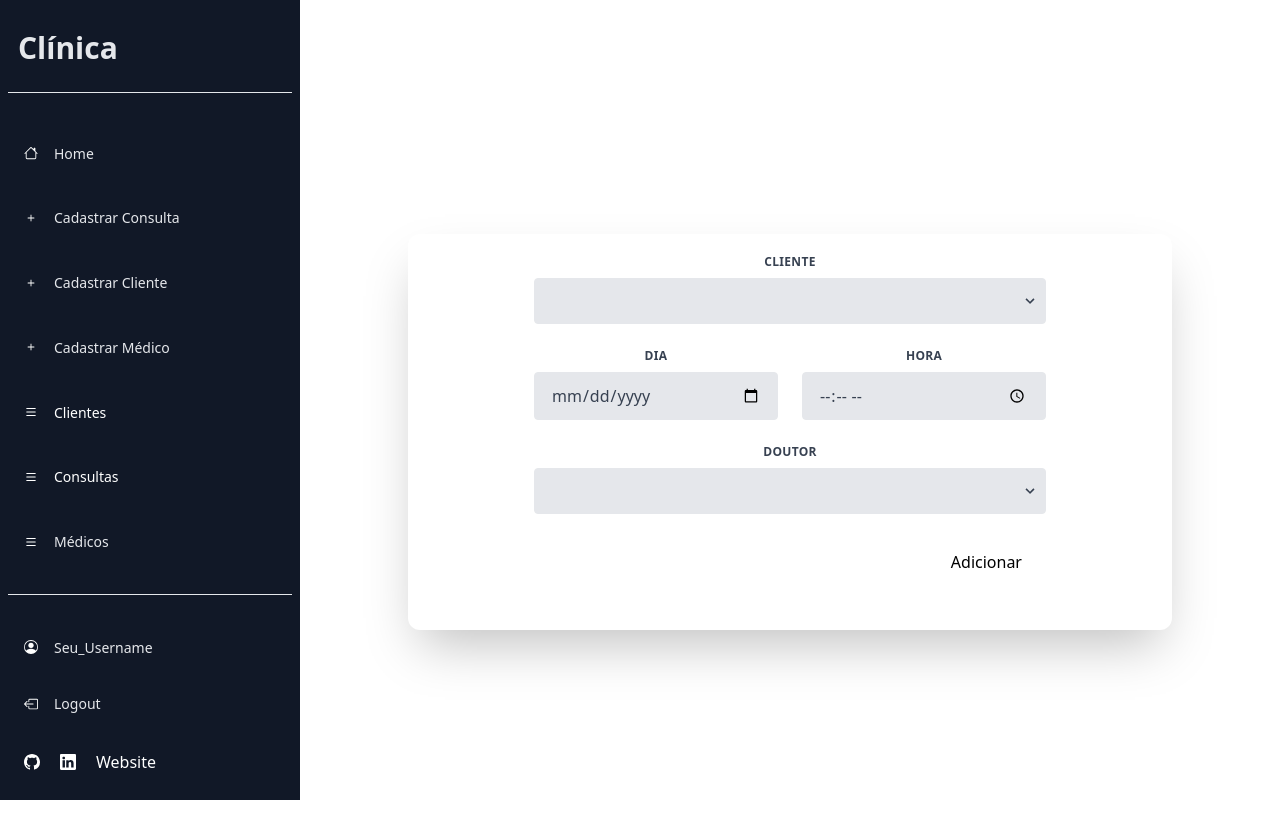
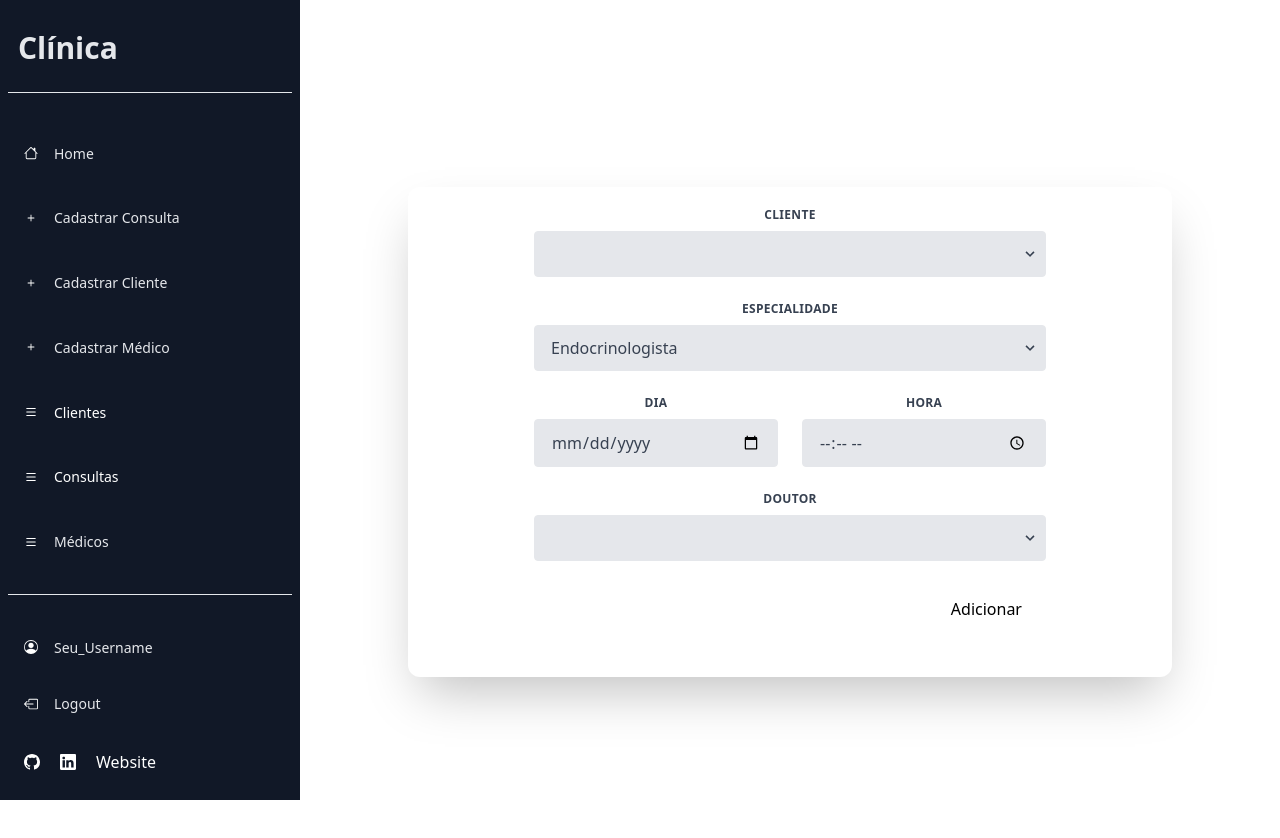
Before and after one commit to jfmartinsvred1/Clinica, a React (Vite) app: page /createAppointment in a window 1280 px wide. Shown: the top 838 px of the page. Built offline with nearby package versions, Linux system fonts and the light colour scheme.

Commit message:
filter dorctors with specialty

```diff
--- a/src/App.tsx
+++ b/src/App.tsx
@@ -20,6 +20,7 @@ export type Client={
 export type Appointment={
   id:string,
   client:Client|null,
+  specialty:string,
   day:Date
   doctor:Doctor|null
 }
--- a/src/components/doctors/index.tsx
+++ b/src/components/doctors/index.tsx
@@ -16,6 +16,11 @@ const Doctors = ({ doctors }: DoctorsProps) => {
         {
             field: "lastName",
             headerName: 'Sobrenome',
+            width: 110
+        },
+        {
+            field: "specialty",
+            headerName: 'Especialidade',
             width: 110
         },
         {
--- a/src/components/registerAppointment/index.tsx
+++ b/src/components/registerAppointment/index.tsx
@@ -12,12 +12,28 @@ type RegisterAppointmentProps = {
 };
 
 const RegisterAppointment = ({ doctors, lastClient, clients,setAppointments,appointments }: RegisterAppointmentProps) => {
+    const specialtyM = [
+        "Endocrinologista",
+        "Cardiologista",
+        "Pediatra",
+        "Dermatologista",
+        "Oftalmologista",
+        "Ortopedista",
+        "Ginecologista",
+        "Urologista",
+        "Neurologista",
+        "Gastroenterologista",
+        "Psiquiatra",
+        "Reumatologista"
+      ];
     const [appointment, setAppointment] = useState<Appointment>({
         id: "",
         client: lastClient ? lastClient : clients[0] || { name: "", lastName: "", cpf: "", cep: "" },
-        day: new Date(),
+        day: new Date(10,10,2024),
+        specialty:specialtyM[0],
         doctor: doctors[0] || { name: "", lastName: "", id: "", openingDaysAndTimes: [] }
     });
+
 
     const handleDateChange = (e: React.ChangeEvent<HTMLInputElement>) => {
         const selectedDate = new Date(e.target.value);
@@ -91,6 +107,31 @@ const RegisterAppointment = ({ doctors, lastClient, clients,setAppointments,appo
                         </div>
                     </div>
                 )}
+                <div className="flex flex-wrap -mx-3 mb-6">
+                        <div className="w-full px-3">
+                            <label className="block uppercase tracking-wide text-gray-700 text-xs font-bold mb-2">
+                                Especialidade
+                            </label>
+                            <div className="relative">
+                                <select
+                                    onChange={(e) => {
+                                        setAppointment(prev => ({ ...prev, specialty: e.target.value }));
+                                    }}
+                                    className="block appearance-none w-full bg-gray-200 border border-gray-200 text-gray-700 py-3 px-4 pr-8 rounded leading-tight focus:outline-none focus:bg-white focus:border-gray-500"
+                                    id="grid-state"
+                                >
+                                {specialtyM.map((s,index)=>(
+                                    <option key={index} value={s}>{s}</option>
+                                ))}
+                                </select>
+                                <div className="pointer-events-none absolute inset-y-0 right-0 flex items-center px-2 text-gray-700">
+                                    <svg className="fill-current h-4 w-4" xmlns="http://www.w3.org/2000/svg" viewBox="0 0 20 20">
+                                        <path d="M9.293 12.95l.707.707L15.657 8l-1.414-1.414L10 10.828 5.757 6.586 4.343 8z" />
+                                    </svg>
+                                </div>
+                            </div>
+                        </div>
+                    </div>
                 <div className="flex flex-wrap -mx-3 mb-6 items-center">
                     <div className="w-full md:w-1/2 px-3 mb-6 md:mb-0">
                         <label className="block uppercase tracking-wide text-gray-700 text-xs font-bold mb-2">
@@ -125,13 +166,13 @@ const RegisterAppointment = ({ doctors, lastClient, clients,setAppointments,appo
                                 value={appointment.doctor?.id}
                                 onChange={(e) => {
                                     const selectedDoctor = doctors.find(d => d.id === e.target.value);
-                                    setAppointment(prev => ({ ...prev, doctor: selectedDoctor || { name: "", lastName: "", id: "", openingDaysAndTimes: [] } }));
+                                    setAppointment(prev => ({ ...prev, doctor: selectedDoctor || { name: "",specialty:"", lastName: "", id: "", openingDaysAndTimes: [] } }));
                                 }}
                                 className="block appearance-none w-full bg-gray-200 border border-gray-200 text-gray-700 py-3 px-4 pr-8 rounded leading-tight focus:outline-none focus:bg-white focus:border-gray-500"
                                 id="grid-state"
                             >
                                 {doctors.map(doctor => (
-                                    <option value={doctor.id} key={doctor.id}>{doctor.name} {doctor.lastName}</option>
+                                   doctor.specialty===appointment.specialty && <option value={doctor.id} key={doctor.id}>{doctor.name} {doctor.lastName}</option>
                                 ))}
                             </select>
                             <div className="pointer-events-none absolute inset-y-0 right-0 flex items-center px-2 text-gray-700">
@@ -144,8 +185,7 @@ const RegisterAppointment = ({ doctors, lastClient, clients,setAppointments,appo
                 </div>
                 <div className="w-full flex-wrap -mx-3 mb-6 grid justify-items-end">
                     <button
-                        className="hover:bg-blue-700 p-3 rounded-lg hover:shadow-2xl hover:text-white"
-
+                        className="hover:bg-blue-700 p-3 disabled:cursor-not-allowed disabled:bg-white disabled:hover:text-gray-700 rounded-lg hover:shadow-2xl hover:text-white"
                         onClick={(e)=>{
                             e.preventDefault()
                             setAppointments([...appointments,appointmentWithId])
--- a/src/components/registerDoctor/index.tsx
+++ b/src/components/registerDoctor/index.tsx
@@ -5,6 +5,7 @@ import ErrorMessage from "../errorMessage";
 export type Doctor = {
     id: string;
     name: string;
+    specialty:string
     lastName: string;
     openingDaysAndTimes: {
         day: string;
@@ -20,9 +21,24 @@ type RegisterDoctorProps = {
 
 const RegisterDoctor = ({ setDoctors, doctors }: RegisterDoctorProps) => {
     const days = ["Segunda", "Terça", "Quarta", "Quinta", "Sexta"];
+    const specialtyM = [
+        "Endocrinologista",
+        "Cardiologista",
+        "Pediatra",
+        "Dermatologista",
+        "Oftalmologista",
+        "Ortopedista",
+        "Ginecologista",
+        "Urologista",
+        "Neurologista",
+        "Gastroenterologista",
+        "Psiquiatra",
+        "Reumatologista"
+      ];
     const [newDoctor, setNewDoctor] = useState<Doctor>({
         id: "",
         name: "",
+        specialty:specialtyM?specialtyM[0]:"",
         lastName: "",
         openingDaysAndTimes: [],
     });
@@ -57,7 +73,7 @@ const RegisterDoctor = ({ setDoctors, doctors }: RegisterDoctorProps) => {
         e.preventDefault();
         const doctorWithId = { ...newDoctor, id: uuidv4() };
         setDoctors([...doctors, doctorWithId]);
-        setNewDoctor({ id: "", name: "", lastName: "", openingDaysAndTimes: [] }); // Reset form
+        setNewDoctor({ id: "",specialty:"", name: "", lastName: "", openingDaysAndTimes: [] });
     };
 
     return (
@@ -163,12 +179,36 @@ const RegisterDoctor = ({ setDoctors, doctors }: RegisterDoctorProps) => {
                     );
                 })}
                 <ErrorMessage message="Deve atender pelo menos 1 dia na semana." testId="diasDoctor" show={newDoctor.openingDaysAndTimes.length===0}/>
-
+                    <div className="flex flex-wrap -mx-3 mb-6">
+                        <div className="w-full px-3">
+                            <label className="block uppercase tracking-wide text-gray-700 text-xs font-bold mb-2">
+                                Especialidade
+                            </label>
+                            <div className="relative">
+                                <select
+                                    onChange={(e) => {
+                                        setNewDoctor(prev => ({ ...prev, specialty: e.target.value }));
+                                    }}
+                                    className="block appearance-none w-full bg-gray-200 border border-gray-200 text-gray-700 py-3 px-4 pr-8 rounded leading-tight focus:outline-none focus:bg-white focus:border-gray-500"
+                                    id="grid-state"
+                                >
+                                {specialtyM.map((s,index)=>(
+                                    <option key={index} value={s}>{s}</option>
+                                ))}
+                                </select>
+                                <div className="pointer-events-none absolute inset-y-0 right-0 flex items-center px-2 text-gray-700">
+                                    <svg className="fill-current h-4 w-4" xmlns="http://www.w3.org/2000/svg" viewBox="0 0 20 20">
+                                        <path d="M9.293 12.95l.707.707L15.657 8l-1.414-1.414L10 10.828 5.757 6.586 4.343 8z" />
+                                    </svg>
+                                </div>
+                            </div>
+                        </div>
+                    </div>
                 <div className="w-full flex-wrap -mx-3 mb-6 grid justify-items-end">
                     <button
                         data-testid="btnAdicionarDoctor"
                         disabled={newDoctor.name.length <= 2 || newDoctor.lastName.length <= 2 || newDoctor.openingDaysAndTimes.length === 0}
-                        className="hover:bg-blue-700 p-3 rounded-lg hover:shadow-2xl hover:text-white"
+                        className=" hover:bg-blue-700 p-3 disabled:cursor-not-allowed disabled:bg-white disabled:hover:text-gray-700 rounded-lg hover:shadow-2xl hover:text-white"
                         onClick={registerNewDoctor}
                     >
                         Adicionar
```
Also changed, not shown: src/components/registerClient/index.tsx (+9 -4 lines).
